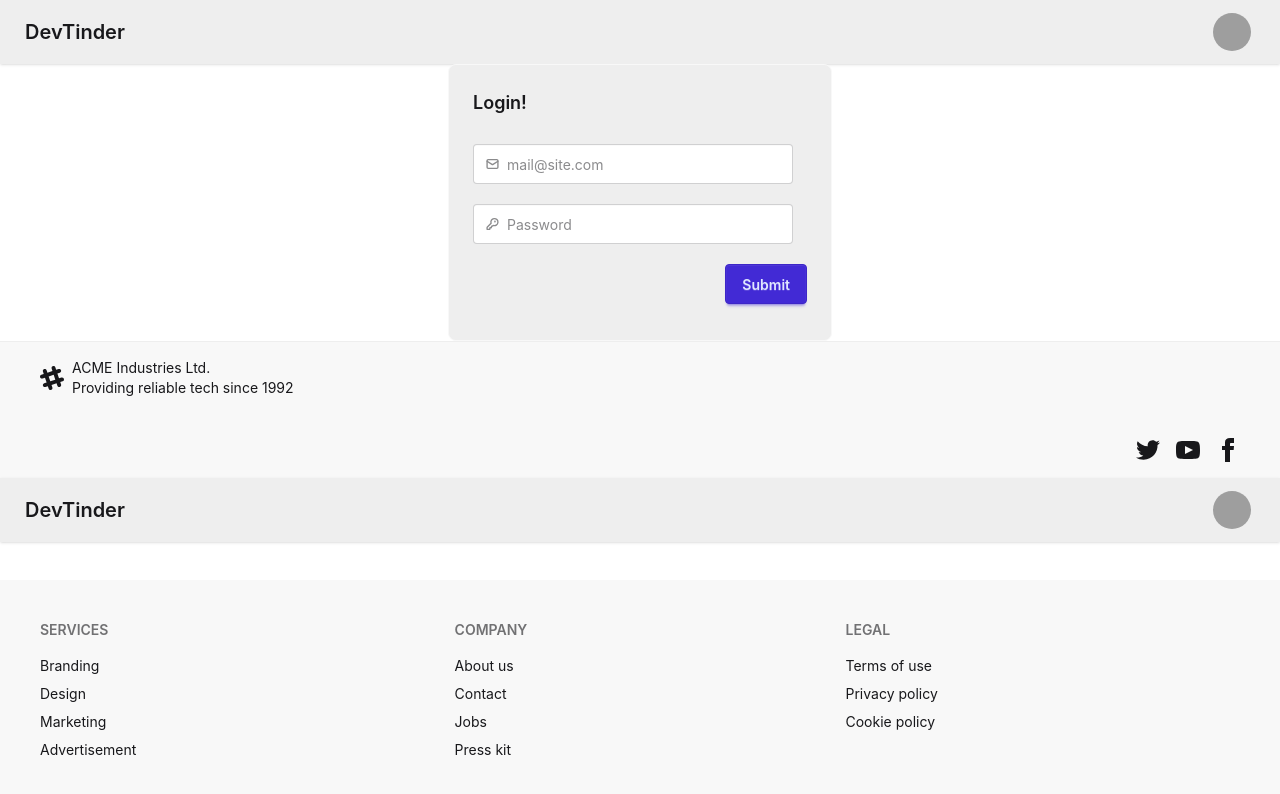
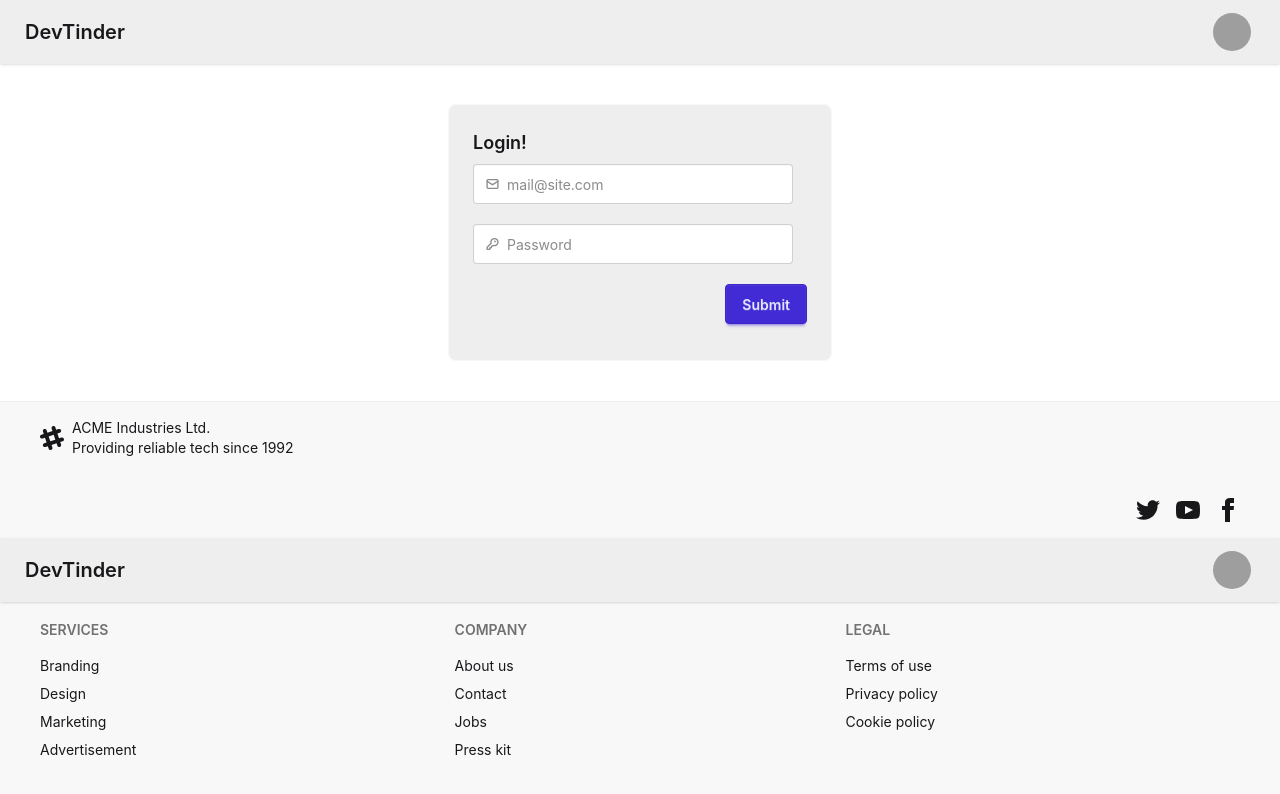
Before and after one commit to Jisukumarmishra/DevTinder-Web, a React (Vite) app: page /login in a window 1280 px wide. Shown: the top 794 px of the page. Built offline with nearby package versions, Linux system fonts and the light colour scheme; grey boxes are pictures that could not be loaded.

Commit message:
Install Axios To Make An API Call

```diff
--- a/package.json
+++ b/package.json
@@ -11,6 +11,7 @@
   },
   "dependencies": {
     "@tailwindcss/vite": "^4.3.1",
+    "axios": "^1.18.1",
     "react": "^19.2.7",
     "react-dom": "^19.2.7",
     "react-router-dom": "^7.18.0",
--- a/src/LogIn.jsx
+++ b/src/LogIn.jsx
@@ -1,17 +1,26 @@
 import { useState } from "react";
 
 const LogIn = () => {
-  const [emailId, setEmailId] = useState();
-  const [passWord, setPassWord] = useState();
+  const [emailId, setEmailId] = useState("");
+  const [passWord, setPassWord] = useState("");
+
+  const handleLogin = async () => {
+
+  }
 
   return (
-  <div className="flex justify-center ">
-  <div className="flex justify-center card card-border bg-base-300 w-96 ">
+    <div className="flex justify-center my-10">
+      <div className="card card-border bg-base-300 w-96">
         <div className="card-body">
           <h2 className="card-title">Login!</h2>
-    <div>
-       <label className="input validator my-5">
-  <svg className="h-[1em] opacity-50" xmlns="http://www.w3.org/2000/svg" viewBox="0 0 24 24">
+
+          {/* Email */}
+          <label className="input validator mb-1">
+            <svg
+              className="h-[1em] opacity-50"
+              xmlns="http://www.w3.org/2000/svg"
+              viewBox="0 0 24 24"
+            >
               <g
                 strokeLinejoin="round"
                 strokeLinecap="round"
@@ -23,14 +32,27 @@ const LogIn = () => {
                 <path d="m22 7-8.97 5.7a1.94 1.94 0 0 1-2.06 0L2 7"></path>
               </g>
             </svg>
-  <input type="email"
-  value = {emailId}
+
+            <input
+              type="email"
+              value={emailId}
               onChange={(e) => setEmailId(e.target.value)}
-  placeholder="mail@site.com" required />
+              placeholder="mail@site.com"
+              required
+            />
           </label>
-<div className="validator-hint hidden">Enter valid email address</div>
-<label className="input validator">
-  <svg className="h-[1em] opacity-50" xmlns="http://www.w3.org/2000/svg" viewBox="0 0 24 24">
+
+          <p className="validator-hint hidden mb-2">
+            Enter valid email address
+          </p>
+
+          {/* Password */}
+          <label className="input validator mt-2">
+            <svg
+              className="h-[1em] opacity-50"
+              xmlns="http://www.w3.org/2000/svg"
+              viewBox="0 0 24 24"
+            >
               <g
                 strokeLinejoin="round"
                 strokeLinecap="round"
@@ -38,35 +60,42 @@ const LogIn = () => {
                 fill="none"
                 stroke="currentColor"
               >
-      <path
-        d="M2.586 17.414A2 2 0 0 0 2 18.828V21a1 1 0 0 0 1 1h3a1 1 0 0 0 1-1v-1a1 1 0 0 1 1-1h1a1 1 0 0 0 1-1v-1a1 1 0 0 1 1-1h.172a2 2 0 0 0 1.414-.586l.814-.814a6.5 6.5 0 1 0-4-4z"
-      ></path>
+                <path d="M2.586 17.414A2 2 0 0 0 2 18.828V21a1 1 0 0 0 1 1h3a1 1 0 0 0 1-1v-1a1 1 0 0 1 1-1h1a1 1 0 0 0 1-1v-1a1 1 0 0 1 1-1h.172a2 2 0 0 0 1.414-.586l.814-.814a6.5 6.5 0 1 0-4-4z"></path>
                 <circle cx="16.5" cy="7.5" r=".5" fill="currentColor"></circle>
               </g>
             </svg>
+
             <input
               type="password"
-    value = {passWord}
+              value={passWord}
               onChange={(e) => setPassWord(e.target.value)}
+              placeholder="Password"
               required
-    placeholder="Password"
-    minLength="8"
+              minLength={8}
               pattern="(?=.*\d)(?=.*[a-z])(?=.*[A-Z]).{8,}"
               title="Must be more than 8 characters, including number, lowercase letter, uppercase letter"
             />
           </label>
+
           <p className="validator-hint hidden">
             Must be more than 8 characters, including
-  <br />At least one number <br />At least one lowercase letter <br />At least one uppercase letter
+            <br />
+            At least one number
+            <br />
+            At least one lowercase letter
+            <br />
+            At least one uppercase letter
           </p>
-</div>
+
           <div className="card-actions justify-end">
-      <button className="btn btn-primary my-3 ">Submit</button>
+            <button className="btn btn-primary my-3">
+              Submit
+            </button>
           </div>
         </div>
       </div>
     </div>
-  )
-}
+  );
+};
 
 export default LogIn;
```
Also changed, not shown: 1 other file (tests, documents, lock files or other folders). Lines whose indentation alone changed are shown as unchanged.
